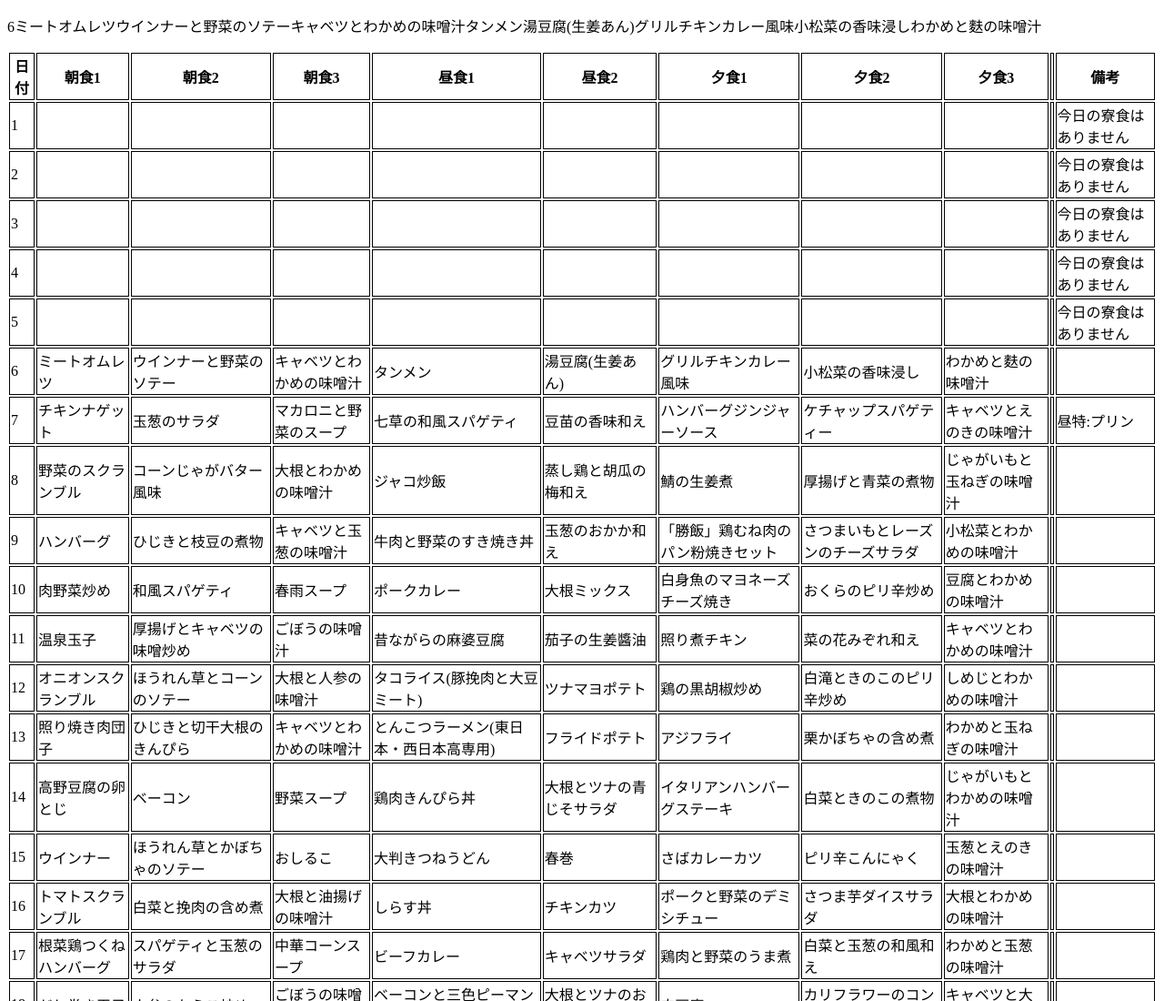
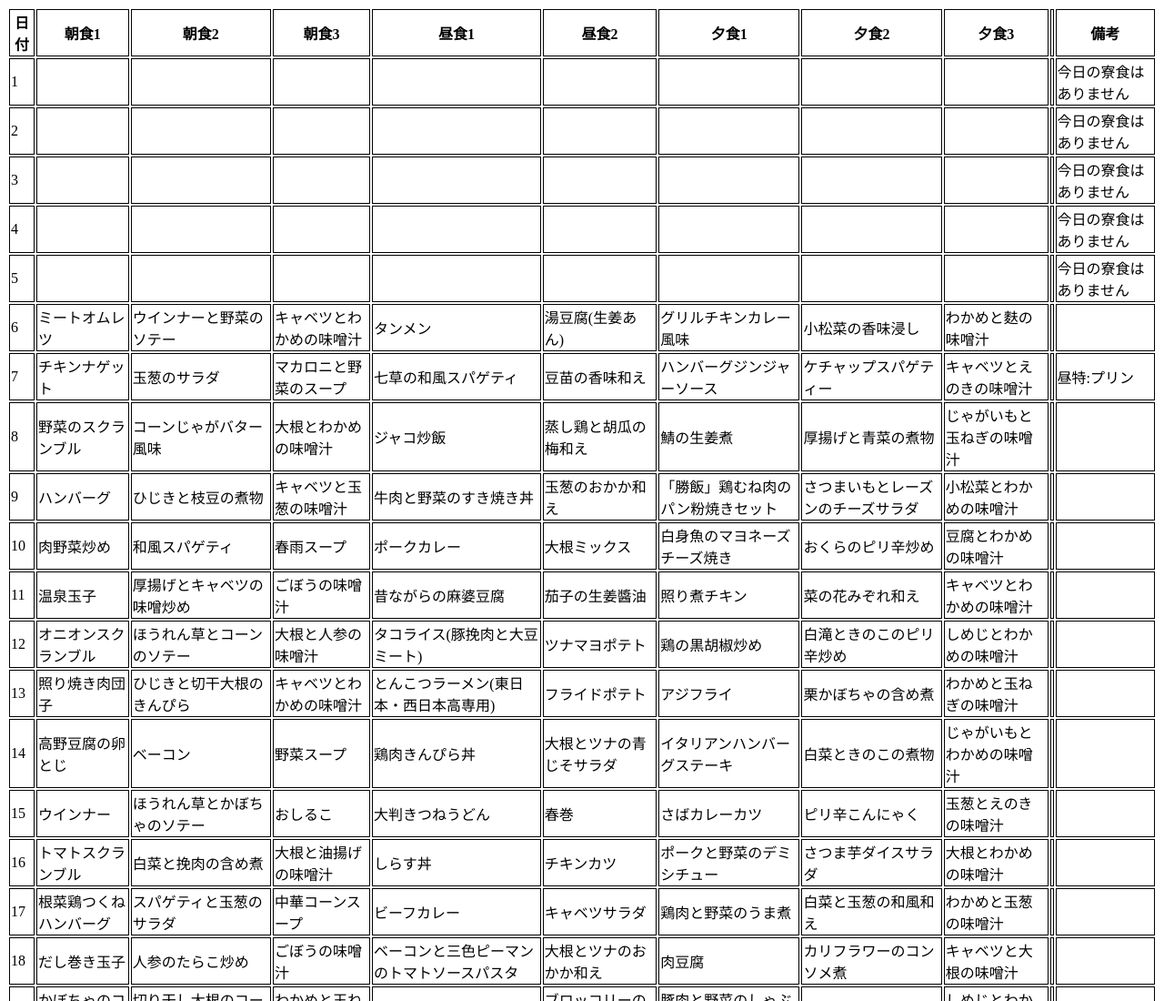
Before and after one commit to krkrbcn/krkrbcn.github.io, a plain HTML site: page index.html in a window 1280 px wide. Shown: the top 1100 px of the page at 91% size. Drawn offline with Linux system fonts and the light colour scheme.

Commit message:
Add files via upload

```diff
--- a/index.html
+++ b/index.html
@@ -41,7 +41,6 @@
     </head>
 
     <body>
-        <p id="h1tag"></p>
         <table id="tableCSV">
             <tr>
              <!--<th></th>-->
```
